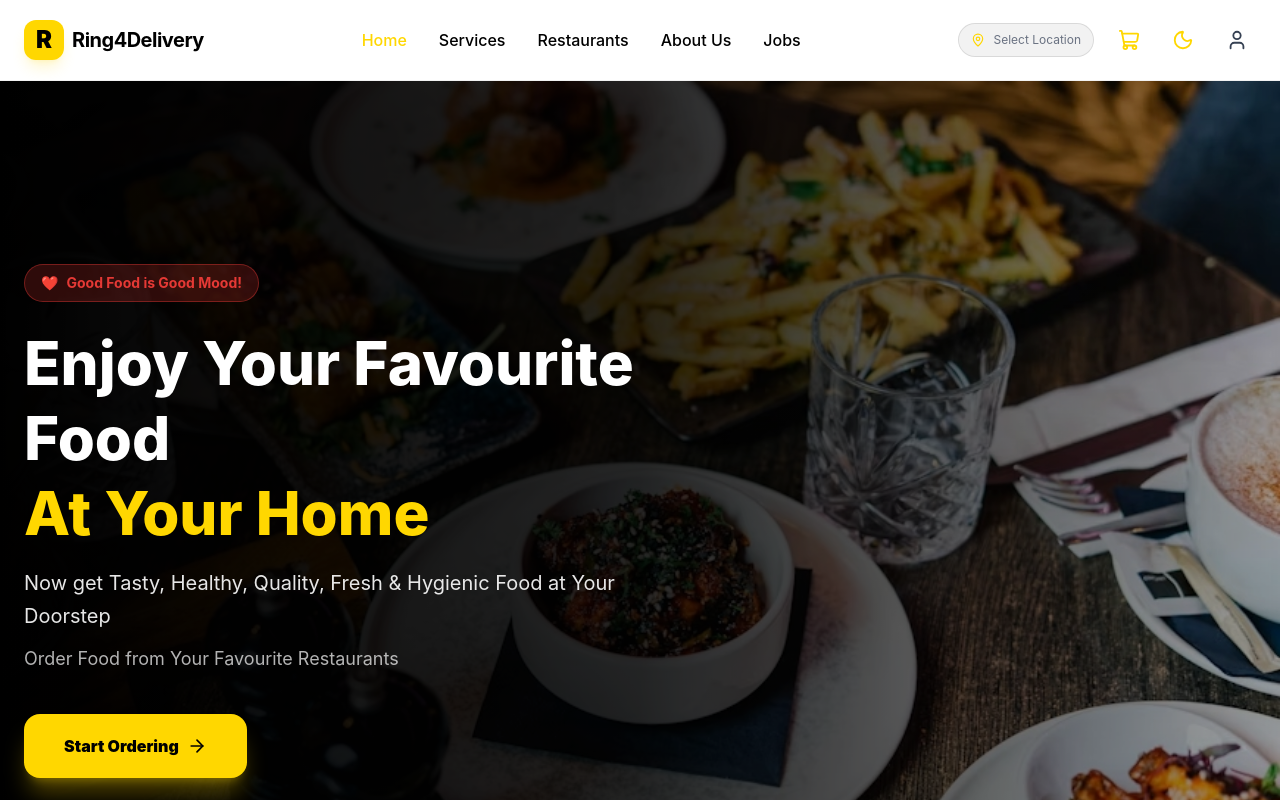
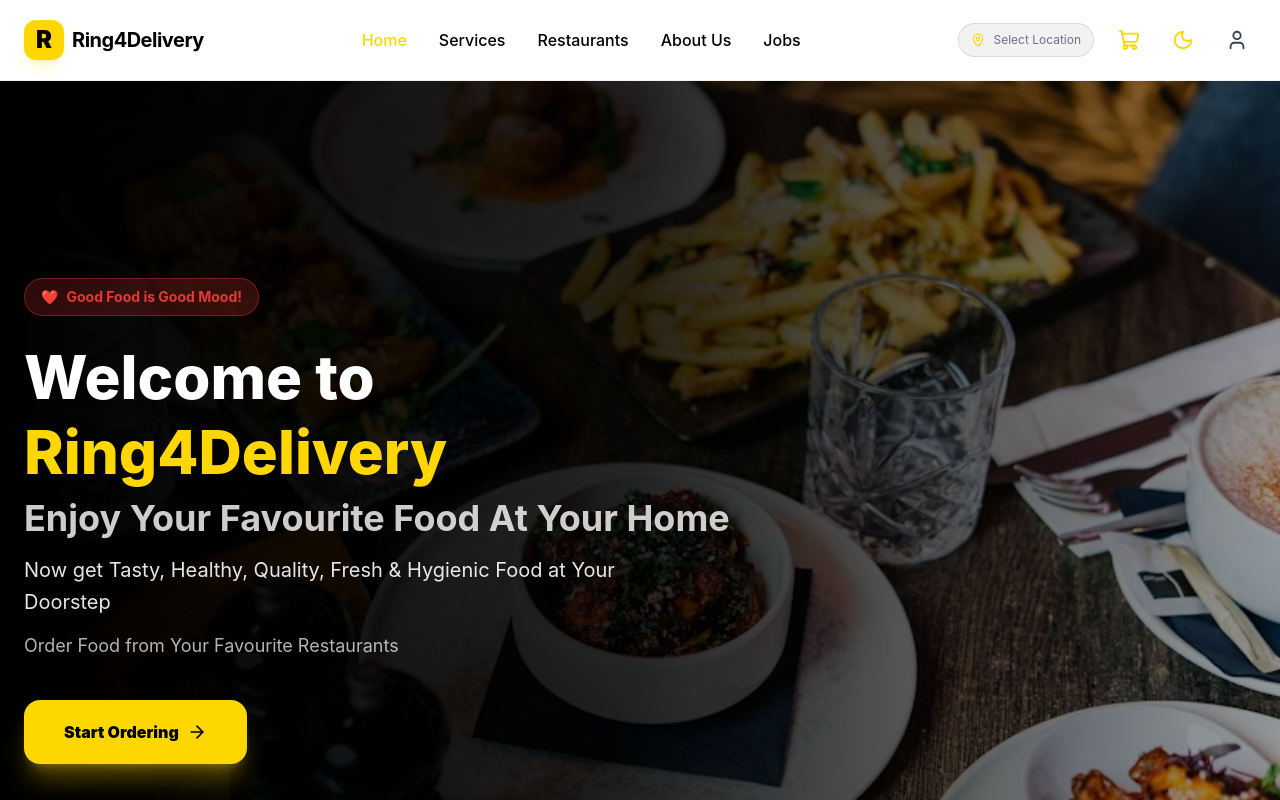
Before and after one commit to rv-web-solutions/DELIVERY-PARTNER, a React (Vite) app in the folder client/: page / in a window 1280 px wide. Shown: the top 800 px of the page. Built offline with nearby package versions, Linux system fonts and the light colour scheme; no server answers.

Commit message:
Show Welcome to Ring4Delivery prominently on hero section

```diff
--- a/client/src/pages/Home.jsx
+++ b/client/src/pages/Home.jsx
@@ -67,9 +67,11 @@ const Home = () => {
               transition={{ delay: 0.1 }}
               className="text-4xl md:text-6xl font-extrabold mb-4 leading-tight text-white"
             >
-              Enjoy Your Favourite Food
+              Welcome to <span className="text-primary">Ring4Delivery</span>
               <br />
-              <span className="text-primary">At Your Home</span>
+              <span className="text-2xl md:text-4xl font-bold text-white/80 block mt-2">
+                Enjoy Your Favourite Food At Your Home
+              </span>
             </motion.h1>
 
             <motion.p
```
